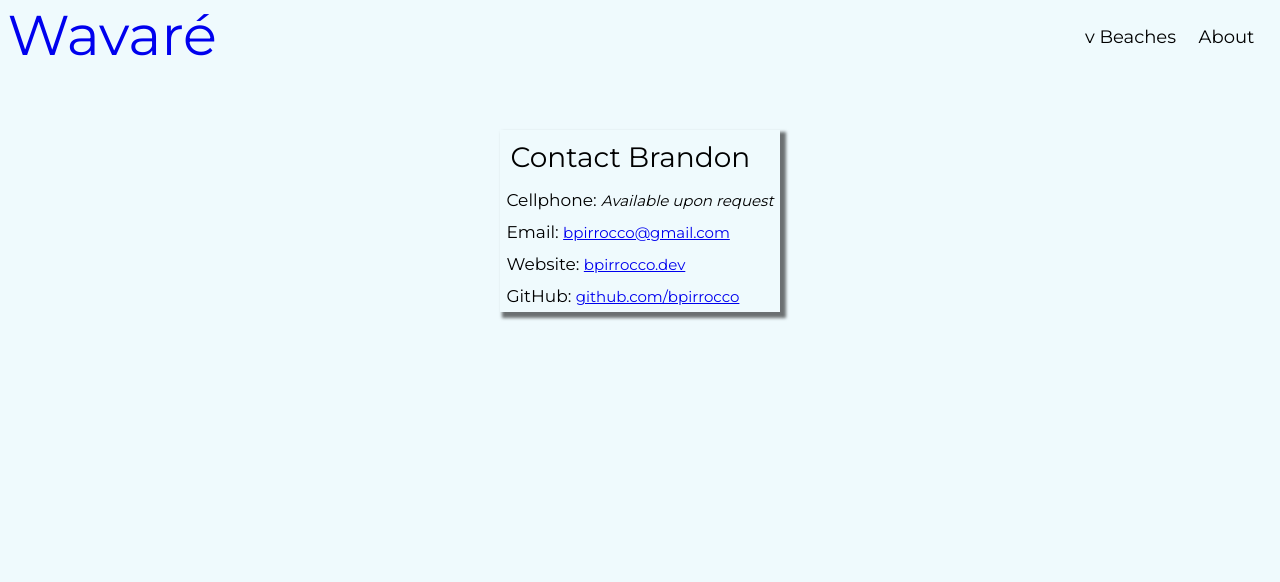
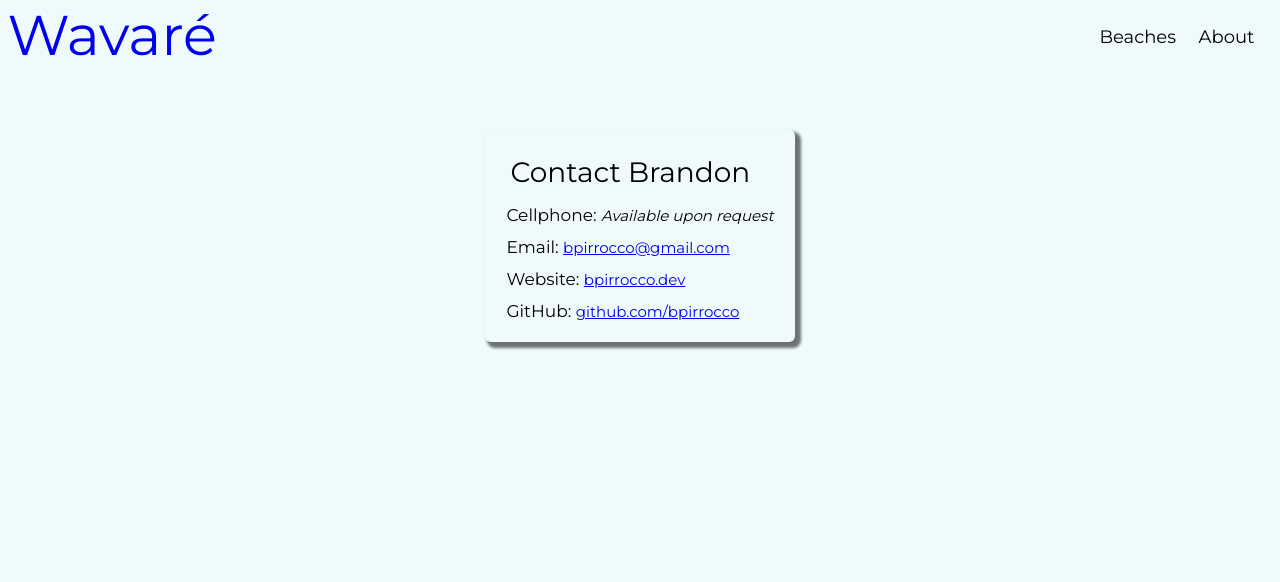
Before and after one commit to bpirrocco/wavare, a Django app: page /contact in a window 1280 px wide. Shown: the top 582 px of the page. Run offline with Django 4.2, Linux system fonts and the light colour scheme; parts of the project's set-up code (start-up, migrations or seed data) failed here and were passed over.

Commit message:
Replaced some dummy urls, enhanced styling

```diff
--- a/home/static/home/style.css
+++ b/home/static/home/style.css
@@ -56,7 +56,7 @@ header nav li {
   padding-right: 0rem;
 }
 
-header nav li:first-child {
+header nav li:not(:last-child) {
   padding-right: 1.5rem;
 }
 
@@ -403,6 +403,8 @@ select {
   margin-top: 4rem;
   box-shadow: 4px 4px 3px 2px rgba(0, 0, 0, 0.55);
   background-color: #effafd;
+  border-radius: 0.6rem;
+  padding: 1.5rem;
 }
 
 h3 {
--- a/home/static/home/style.scss
+++ b/home/static/home/style.scss
@@ -57,7 +57,7 @@ header nav li {
     padding-right: 0rem;
 }
 
-header nav li:first-child {
+header nav li:not(:last-child) {
     padding-right: 1.5rem;
 }
 
@@ -448,6 +448,8 @@ select {
     margin-top: 4rem;
     box-shadow:  4px 4px 3px 2px rgba(black, 0.55);
     background-color: #effafd;
+    border-radius: 0.6rem;
+    padding: 1.5rem;
 }
 
 h3 {
--- a/home/templates/home/header.html
+++ b/home/templates/home/header.html
@@ -6,9 +6,9 @@
         <nav>
             <ul id="menu">
                 {% if forecast %}
-                    <li><a href="#0">{{ forecast.location }}</a></li>
+                    <li><a href="#0" class="locationlink">{{ forecast.location }}</a></li>
                 {% endif %}
-                <li><a href="#0">v Beaches</a></li>
+                <li><a href="{% url 'location' %}">Beaches</a></li>
                 <li><a href="#0">About</a></li>
             </ul>
         </nav>
```
Also changed, not shown: 1 other file.
